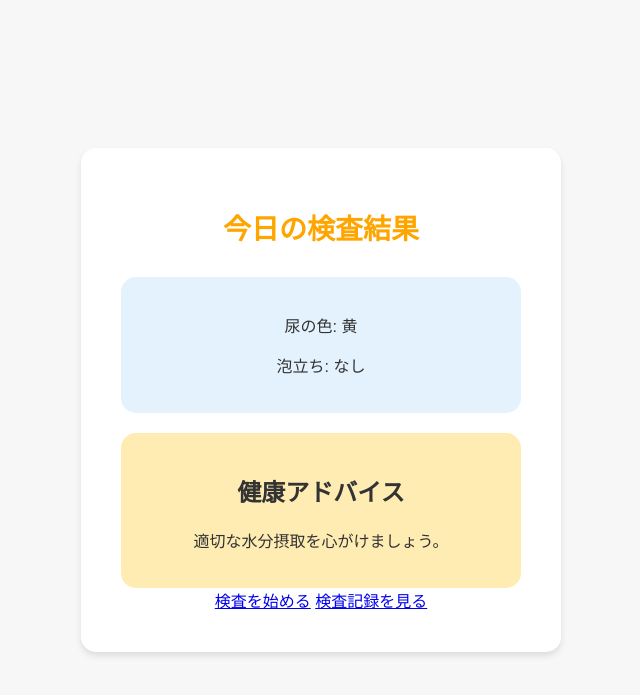
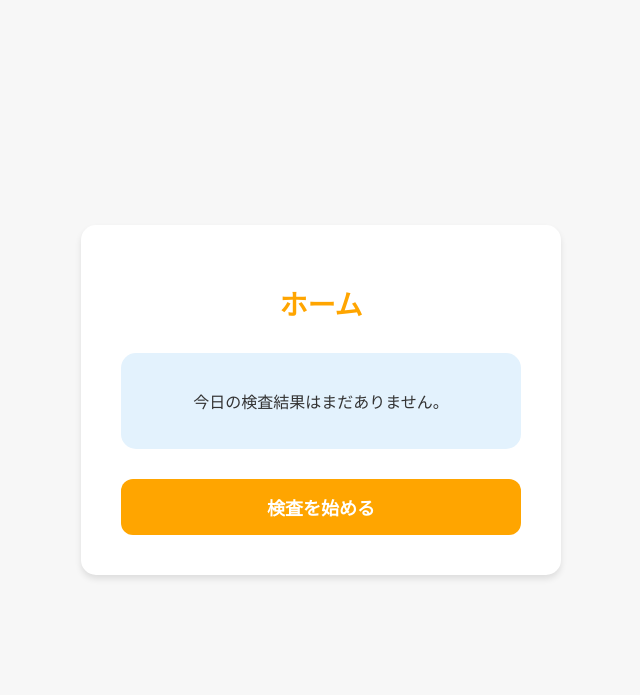
Before and after one commit to Utest518/Urouro, a Flask app: page / in a window 1280 px wide. Shown: the top 695 px of the page, without its empty margins (319-959 px from the left). Run offline with Flask 2, Linux system fonts and the light colour scheme; a user stored in the database is signed in; data comes from the database, SQL or seed files in the repository; both versions use the stored data as it was after the commit.

Commit message:
Add dynamic display of today's test results and health advice on the home page. Fix health advice display logic for color matching.

```diff
--- a/app.py
+++ b/app.py
@@ -13,7 +13,7 @@ from flask_wtf import FlaskForm
 from wtforms import StringField, PasswordField, BooleanField
 from wtforms.validators import InputRequired, Length, ValidationError
 from flask_bcrypt import Bcrypt
-from datetime import datetime
+from datetime import datetime, date
 
 # GPUメモリの使用量を制限
 gpus = tf.config.experimental.list_physical_devices('GPU')
@@ -141,9 +141,28 @@ def logout():
 @app.route('/')
 @login_required
 def home():
-    latest_color = "黄"
-    latest_foam = "なし"
-    return render_template('home.html', latest_color=latest_color, latest_foam=latest_foam)
+    today = date.today()
+    latest_result = Result.query.filter_by(user_id=current_user.id).filter(Result.date >= today).order_by(Result.date.desc()).first()
+
+    health_advice = ""
+    if latest_result:
+        color = latest_result.color
+        if color == "yellow":
+            health_advice = "健康な尿です。水分をしっかり摂りましょう。"
+        elif color == "transparent_yellow":
+            health_advice = "水分を多く摂りすぎているかもしれません。"
+        elif color == "red":
+            health_advice = "血尿が見られます。すぐに医師の診察を受けてください。"
+        elif color == "brown":
+            health_advice = "ビリルビン尿の可能性があります。肝臓の検査を受けてください。"
+        elif color == "coffee_milky":
+            health_advice = "尿路感染の可能性があります。医師の診察を受けてください。"
+        elif color == "light_pink":
+            health_advice = "尿酸が増えている可能性があります。医師の診察を受けてください。"
+        elif color == "white_milky":
+            health_advice = "尿が白くにごるのは感染症の可能性があります。医師の診察を受けてください。"
+
+    return render_template('home.html', latest_result=latest_result, health_advice=health_advice)
 
 @app.route('/index')
 @login_required
--- a/templates/home.html
+++ b/templates/home.html
@@ -1,24 +1,27 @@
 <!DOCTYPE html>
-<html lang="en">
+<html lang="ja">
 <head>
     <meta charset="UTF-8">
+    <title>ホーム - 尿検査アプリ</title>
     <meta name="viewport" content="width=device-width, initial-scale=1.0">
-    <title>Home</title>
-    <link rel="stylesheet" href="{{ url_for('static', filename='styles.css') }}">
+    <link href="{{ url_for('static', filename='styles.css') }}" rel="stylesheet">
 </head>
 <body>
     <div class="container">
-        <h1>今日の検査結果</h1>
+        <h1>ホーム</h1>
         <div id="latest-result">
-            <p>尿の色: {{ latest_color }}</p>
-            <p>泡立ち: {{ latest_foam }}</p>
+            {% if latest_result %}
+                <h2>今日の検査結果</h2>
+                <p>検出された色: {{ latest_result.color }}</p>
+                <p>泡立ち: {{ latest_result.foam }}</p>
+                <p>検査日: {{ latest_result.date }}</p>
+                <h3>健康アドバイス</h3>
+                <p>{{ health_advice }}</p>
+            {% else %}
+                <p>今日の検査結果はまだありません。</p>
+            {% endif %}
         </div>
-        <div id="health-tips">
-            <h2>健康アドバイス</h2>
-            <p>適切な水分摂取を心がけましょう。</p>
-        </div>
-        <a href="/index">検査を始める</a>
-        <a href="/history">検査記録を見る</a>
+        <button class="custom-upload-button" onclick="location.href='/index'">検査を始める</button>
     </div>
 </body>
 </html>
--- a/templates/login.html
+++ b/templates/login.html
@@ -4,7 +4,7 @@
     <meta charset="UTF-8">
     <meta name="viewport" content="width=device-width, initial-scale=1.0">
     <title>Login</title>
-    <link rel="stylesheet" href="{{ url_for('static', filename='style.css') }}">
+    <link rel="stylesheet" href="{{ url_for('static', filename='styles.css') }}">
 </head>
 <body>
     <div class="container">
```
Also changed, not shown: templates/register.html (+41 -11 lines), templates/result.html (+7 -7 lines), instance/app.db, static/detected_foam_contours.png.
